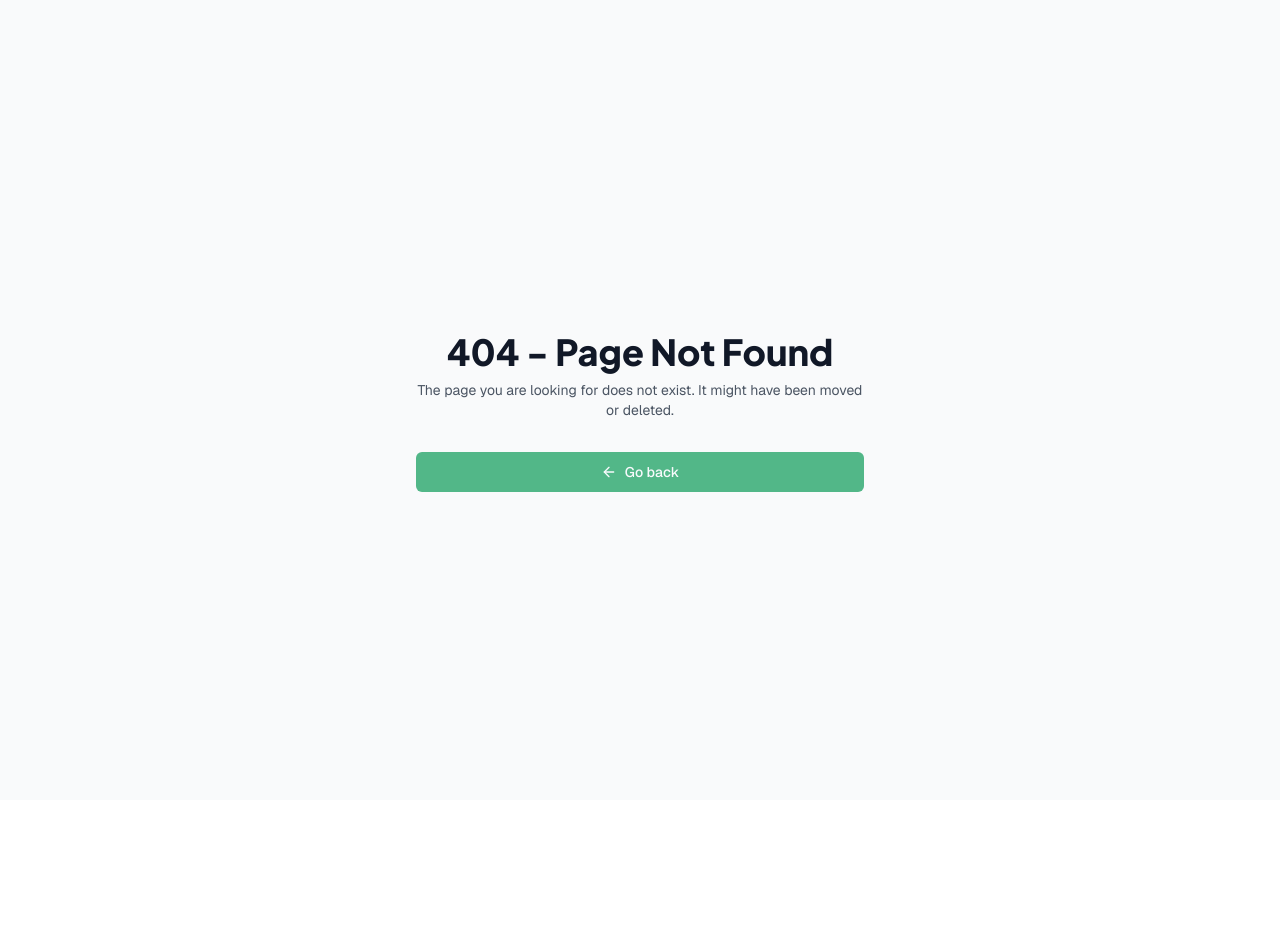
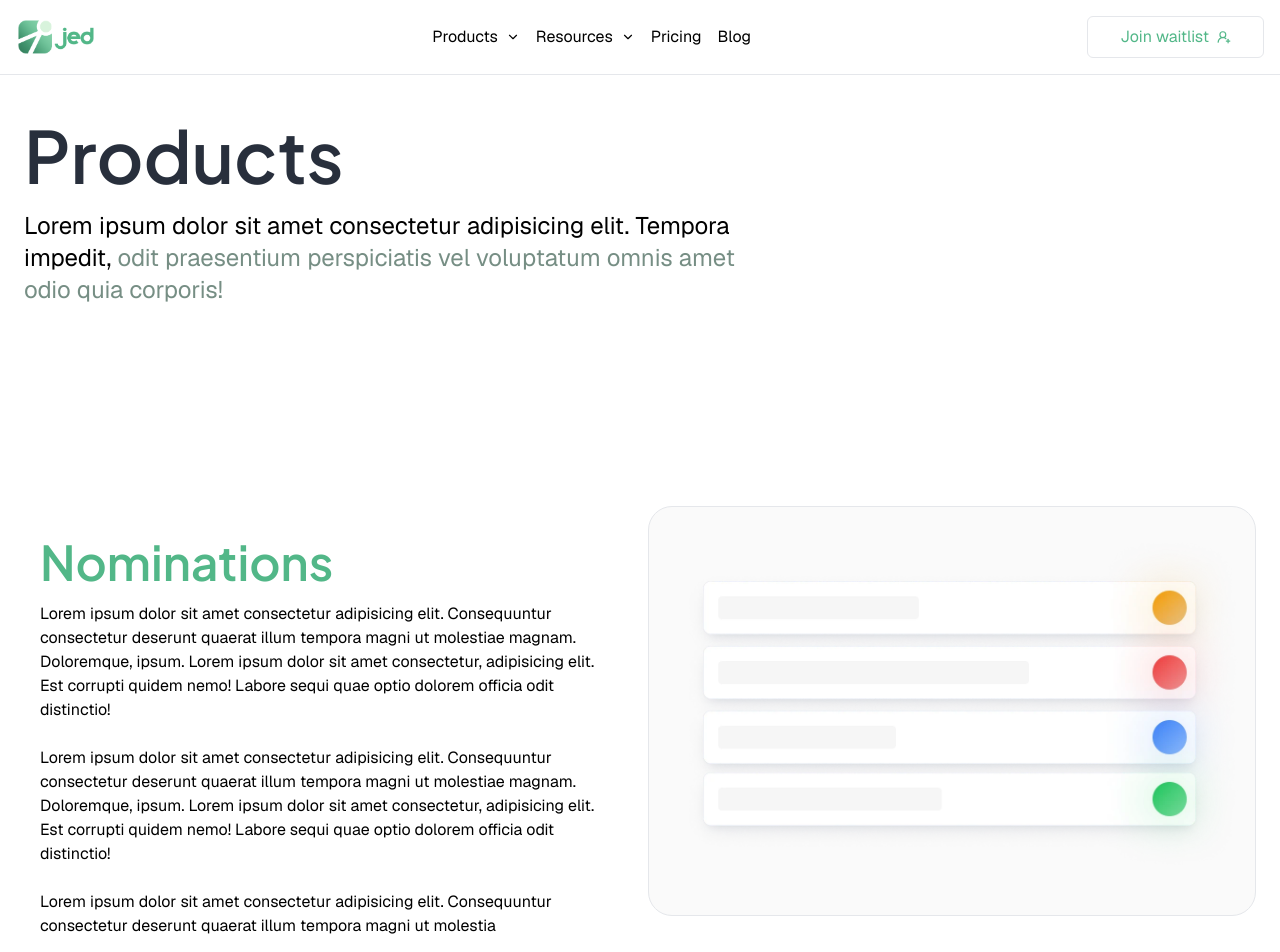
Before and after one commit to InteliTech-Inc/jed, a Next.js app: page /products in a window 1280 px wide. Before the commit this address had no page. Shown: the top 952 px of the page. Before the commit the page ends 800 px from the top, so only its background shows below. Built offline with nearby package versions, Linux system fonts and the light colour scheme.

Commit message:
feat(app): products page and resources

```diff
--- a/package.json
+++ b/package.json
@@ -27,6 +27,7 @@
     "lucide-react": "^0.348.0",
     "next": "14.2.3",
     "react": "^18",
+    "react-confetti": "^6.1.0",
     "react-dom": "^18",
     "react-hook-form": "^7.51.3",
     "react-loader-spinner": "^6.1.6",
--- a/src/app/(landing)/components/navbar.tsx
+++ b/src/app/(landing)/components/navbar.tsx
@@ -14,7 +14,7 @@ import { UserRoundPlusIcon } from "lucide-react";
 export const NavLinks = [
   {
     name: "Products",
-    path: "/product",
+    path: "/products",
     dropdown: <NavbarProductsDropdown />,
   },
   {
--- a/src/app/(landing)/components/products_dropdown.tsx
+++ b/src/app/(landing)/components/products_dropdown.tsx
@@ -1,12 +1,13 @@
 import { FlowerIcon, TagIcon, VoteIcon } from "lucide-react";
+import Link from "next/link";
 export default function NavbarProductsDropdown() {
   return (
     <div className="animate-dropdown">
       <div className="w-96 border rounded-lg bg-white z-10 p-2 shadow-lg">
         <ul>
           <li className="">
-            <a
-              href="/first"
+            <Link
+              href="/products/#nominations"
               className="dropdown-item flex gap-4 hover:bg-gray-100 p-2 rounded-md"
             >
               <span className="p-2 bg-blue-100 h-fit border-2 border-blue-400 rounded-md">
@@ -19,11 +20,11 @@ export default function NavbarProductsDropdown() {
                   Minima fugit iure esse.
                 </p>
               </span>
-            </a>
+            </Link>
           </li>
           <li className="">
-            <a
-              href="/first"
+            <Link
+              href="/products#ticketing"
               className="dropdown-item flex gap-4 hover:bg-gray-100 p-2 rounded-md"
             >
               <span className="p-2 bg-red-100 h-fit border-2 border-red-300 rounded-md">
@@ -36,11 +37,11 @@ export default function NavbarProductsDropdown() {
                   Minima fugit iure esse.
                 </p>
               </span>
-            </a>
+            </Link>
           </li>
           <li className="">
-            <a
-              href="/first"
+            <Link
+              href="/products#voting"
               className="dropdown-item flex gap-4 hover:bg-gray-100 p-2 rounded-md"
             >
               <span className="p-2 bg-neutral-100 h-fit border rounded-md">
@@ -53,7 +54,7 @@ export default function NavbarProductsDropdown() {
                   Minima fugit iure esse.
                 </p>
               </span>
-            </a>
+            </Link>
           </li>
         </ul>
       </div>
--- a/src/app/(landing)/components/resources_dropdown.tsx
+++ b/src/app/(landing)/components/resources_dropdown.tsx
@@ -1,12 +1,13 @@
 import { FlowerIcon, TagIcon } from "lucide-react";
+import Link from "next/link";
 export default function NavbarResourcesDropdown() {
   return (
     <div className=" animate-dropdown">
       <div className=" w-96 border rounded-lg bg-white z-10 p-2 shadow-lg">
         <ul>
           <li className="">
-            <a
-              href="/first"
+            <Link
+              href="/resources/guides"
               className="dropdown-item flex gap-4 hover:bg-gray-100 p-2 rounded-md"
             >
               <span className="p-2 bg-neutral-100 h-fit border rounded-md">
@@ -19,11 +20,11 @@ export default function NavbarResourcesDropdown() {
                   Minima fugit iure esse.
                 </p>
               </span>
-            </a>
+            </Link>
           </li>
           <li className="">
-            <a
-              href="/first"
+            <Link
+              href="/resources/about"
               className="dropdown-item flex gap-4 hover:bg-gray-100 p-2 rounded-md"
             >
               <span className="p-2 bg-neutral-100 h-fit border rounded-md">
@@ -36,7 +37,7 @@ export default function NavbarResourcesDropdown() {
                   Minima fugit iure esse.
                 </p>
               </span>
-            </a>
+            </Link>
           </li>
         </ul>
       </div>
--- /dev/null
+++ b/src/app/(landing)/layout.tsx
@@ -0,0 +1,16 @@
+import { ReactNode } from "react";
+import Navbar from "./components/navbar";
+import Footer from "./components/footer";
+export default function LandingPageLayout({
+  children,
+}: {
+  children: ReactNode;
+}) {
+  return (
+    <main className="w-full  mx-auto max-w-screen-2xl">
+      <Navbar />
+      {children}
+      <Footer />
+    </main>
+  );
+}
--- a/src/app/(landing)/page.tsx
+++ b/src/app/(landing)/page.tsx
@@ -1,20 +1,16 @@
-import Navbar from "./components/navbar";
 import Hero from "./components/hero";
 import Product from "./components/product";
 import Premium from "./components/premium";
 import FAQ from "./components/faqs";
 import Globe from "./components/globe";
-import Footer from "./components/footer";
 export default async function Home() {
   return (
-    <div className="w-full  mx-auto max-w-screen-2xl ">
-      <Navbar />
+    <div className=" ">
       <Hero />
       <Product />
       <Premium />
       <FAQ />
       <Globe />
-      <Footer />
     </div>
   );
 }
--- /dev/null
+++ b/src/app/(landing)/products/page.tsx
@@ -0,0 +1,130 @@
+import Image from "next/image";
+import NominationsImage from "@/app/assets/nominations.webp";
+import VotingImage from "@/app/assets/voting.webp";
+import TicketingImage from "@/app/assets/ticketing.webp";
+
+export default function ProductsPage() {
+  return (
+    <div className="">
+      <section className="p-6">
+        <h1 className="py-4 main-heading">Products</h1>
+        <p className=" text-lg lg:w-3/5 lg:text-2xl">
+          Lorem ipsum dolor sit amet consectetur adipisicing elit. Tempora
+          impedit,{" "}
+          <mark className=" text-primary/60">
+            odit praesentium perspiciatis vel voluptatum omnis amet odio quia
+            corporis!
+          </mark>
+        </p>
+      </section>
+      <section
+        id="nominations"
+        className=" grid lg:h-screen lg:grid-cols-2 gap-4 place-content-center p-6"
+      >
+        <section className=" lg:p-4">
+          <h1 className=" text-2xl lg:text-5xl text-secondary font-semibold py-4">
+            Nominations
+          </h1>
+          <p>
+            Lorem ipsum dolor sit amet consectetur adipisicing elit.
+            Consequuntur consectetur deserunt quaerat illum tempora magni ut
+            molestiae magnam. Doloremque, ipsum. Lorem ipsum dolor sit amet
+            consectetur, adipisicing elit. Est corrupti quidem nemo! Labore
+            sequi quae optio dolorem officia odit distinctio!
+          </p>
+          <br />
+          <p>
+            Lorem ipsum dolor sit amet consectetur adipisicing elit.
+            Consequuntur consectetur deserunt quaerat illum tempora magni ut
+            molestiae magnam. Doloremque, ipsum. Lorem ipsum dolor sit amet
+            consectetur, adipisicing elit. Est corrupti quidem nemo! Labore
+            sequi quae optio dolorem officia odit distinctio!
+          </p>
+          <br />
+          <p>
+            Lorem ipsum dolor sit amet consectetur adipisicing elit.
+            Consequuntur consectetur deserunt quaerat illum tempora magni ut
+            molestia
+          </p>
+        </section>
+        <section>
+          <div className=" border rounded-3xl p-4 bg-neutral-50">
+            <Image src={NominationsImage} alt="Product" className="" />
+          </div>
+        </section>
+      </section>
+      <section
+        id="ticketing"
+        className="grid lg:h-screen lg:grid-cols-2  gap-4 place-content-center bg-green-50 p-6"
+      >
+        <section>
+          <div className=" border rounded-3xl p-4 bg-neutral-50">
+            <Image src={TicketingImage} alt="Product" className="" />
+          </div>
+        </section>
+        <section className="lg:p-4">
+          <h1 className=" text-2xl lg:text-5xl text-secondary font-semibold py-4">
+            Ticketing
+          </h1>
+          <p>
+            Lorem ipsum dolor sit amet consectetur adipisicing elit.
+            Consequuntur consectetur deserunt quaerat illum tempora magni ut
+            molestiae magnam. Doloremque, ipsum. Lorem ipsum dolor sit amet
+            consectetur, adipisicing elit. Est corrupti quidem nemo! Labore
+            sequi quae optio dolorem officia odit distinctio!
+          </p>
+          <br />
+          <p>
+            Lorem ipsum dolor sit amet consectetur adipisicing elit.
+            Consequuntur consectetur deserunt quaerat illum tempora magni ut
+            molestiae magnam. Doloremque, ipsum. Lorem ipsum dolor sit amet
+            consectetur, adipisicing elit. Est corrupti quidem nemo! Labore
+            sequi quae optio dolorem officia odit distinctio!
+          </p>
+          <br />
+          <p>
+            Lorem ipsum dolor sit amet consectetur adipisicing elit.
+            Consequuntur consectetur deserunt quaerat illum tempora magni ut
+            molestia
+          </p>
+        </section>
+      </section>
+      <section
+        id="voting"
+        className="grid lg:h-screen lg:grid-cols-2 gap-4 place-content-center p-6"
+      >
+        <section className="lg:p-4">
+          <h1 className=" text-2xl lg:text-5xl text-secondary font-semibold py-4">
+            Voting
+          </h1>
+          <p>
+            Lorem ipsum dolor sit amet consectetur adipisicing elit.
+            Consequuntur consectetur deserunt quaerat illum tempora magni ut
+            molestiae magnam. Doloremque, ipsum. Lorem ipsum dolor sit amet
+            consectetur, adipisicing elit. Est corrupti quidem nemo! Labore
+            sequi quae optio dolorem officia odit distinctio!
+          </p>
+          <br />
+          <p>
+            Lorem ipsum dolor sit amet consectetur adipisicing elit.
+            Consequuntur consectetur deserunt quaerat illum tempora magni ut
+            molestiae magnam. Doloremque, ipsum. Lorem ipsum dolor sit amet
+            consectetur, adipisicing elit. Est corrupti quidem nemo! Labore
+            sequi quae optio dolorem officia odit distinctio!
+          </p>
+          <br />
+          <p>
+            Lorem ipsum dolor sit amet consectetur adipisicing elit.
+            Consequuntur consectetur deserunt quaerat illum tempora magni ut
+            molestia
+          </p>
+        </section>
+        <section>
+          <div className=" border rounded-3xl p-4 bg-neutral-50">
+            <Image src={VotingImage} alt="Product" className="" />
+          </div>
+        </section>
+      </section>
+    </div>
+  );
+}
--- /dev/null
+++ b/src/app/(landing)/resources/about/page.tsx
@@ -0,0 +1,60 @@
+import Image from "next/image";
+import AboutImage from "@/app/assets/pricing-dashboard.png";
+
+export default function AboutUsPage() {
+  return (
+    <div className="">
+      <div className=" p-6 lg:w-[90%] mx-auto  grid lg:grid-cols-2 gap-6 place-items-center">
+        <section>
+          <h3 className="text-3xl py-4 font-semibold main-heading">Why JED</h3>
+          <article className="">
+            <p className="leading-[1.6]">
+              JED is one of the fastest growing and most rapidly evolving
+              disciplines and one which stands at the forefront of modern
+              technology. When we think of any major challenge we have to face
+              in the near future, Voting are at the center of it. It is not
+              surprising that 70% of events worldwide are driven by JED.
+            </p>
+            <br />
+            <p className="leading-[1.6]">
+              We are in the midst of a JED revolution and over the next decade,
+              the rapid advancement in JED will have a massive impact. It is of
+              this view that the JED event is of utmost importance, especially
+              in our part of the world, to drive event with JED as the focus.
+            </p>
+          </article>
+        </section>
+        <section className="rounded-md overflow-hidden">
+          <Image
+            src={AboutImage}
+            alt="Inspire"
+            className=" object-cover object-center transition-transform ease-linear duration-300 hover:scale-110 "
+          />
+        </section>
+      </div>
+      <div className="grid lg:w-[90%] mx-auto lg:grid-cols-2 p-6 gap-4 ">
+        <section className=" border rounded-3xl p-4 bg-neutral-50 h-25 ">
+          <h3 className=" text-3xl py-4 font-semibold text-secondary">Our Vision</h3>
+          <p className="leading-[1.6]">
+            At MIH, we envision a world where the most pressing JED problems are
+            solved by the next generation of JED scientists. We seek to train
+            students that will find sustainable solutions that are functional
+            and cost-effective to problems around us
+          </p>
+        </section>
+        <section className=" border rounded-3xl p-4 bg-neutral-50 h-25">
+          <h3 className=" text-3xl py-4 font-semibold text-secondary">Our Mission</h3>
+          <p className="leading-[1.6]">
+            The JED event is dedicated to inspiring and connecting students in
+            JED science, and to catalysing event by empowering them with
+            resources, mentorship, and opportunities to innovate. We aim to
+            foster a culture of creativity, collaboration, and curiosity, and to
+            advance the field of JED science through breakthrough research and
+            development. By doing so, we hope to transform the world and create
+            a better future for all.
+          </p>
+        </section>
+      </div>
+    </div>
+  );
+}
--- /dev/null
+++ b/src/app/(landing)/resources/guides/page.tsx
@@ -0,0 +1,3 @@
+export default function GuidesPage() {
+  return <h1>Guides Page</h1>;
+}
--- a/src/middleware.ts
+++ b/src/middleware.ts
@@ -13,7 +13,11 @@ export default async function middleware(req: NextRequest) {
     "/",
   ];
 
-  if (publicUrl.includes(req.nextUrl.pathname)) {
+  if (
+    publicUrl.includes(req.nextUrl.pathname) ||
+    req.nextUrl.pathname.match(/products(.*)/) ||
+    req.nextUrl.pathname.match(/resources\/?(.*)/)
+  ) {
     return res;
   }
 
@@ -27,8 +31,6 @@ export default async function middleware(req: NextRequest) {
     return NextResponse.rewrite(new URL("/login", req.url));
   }
 
-  console.log(session);
-
   return res;
 }
 
```
Also changed, not shown: 1 other file (tests, documents, lock files or other folders).
